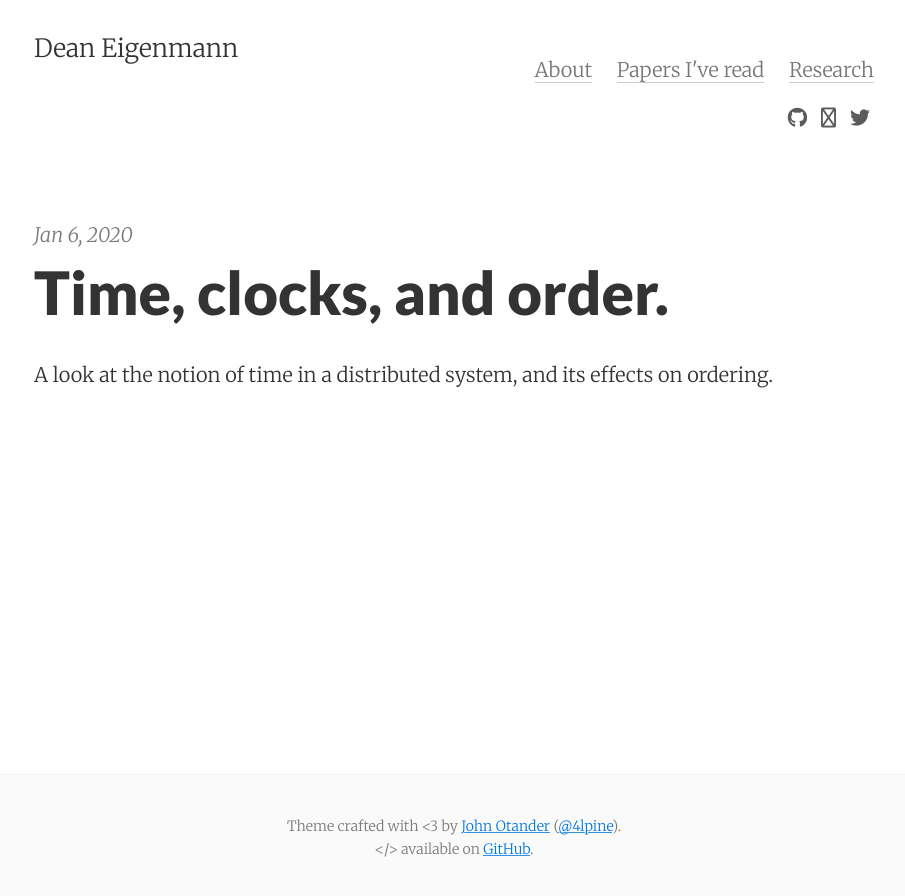
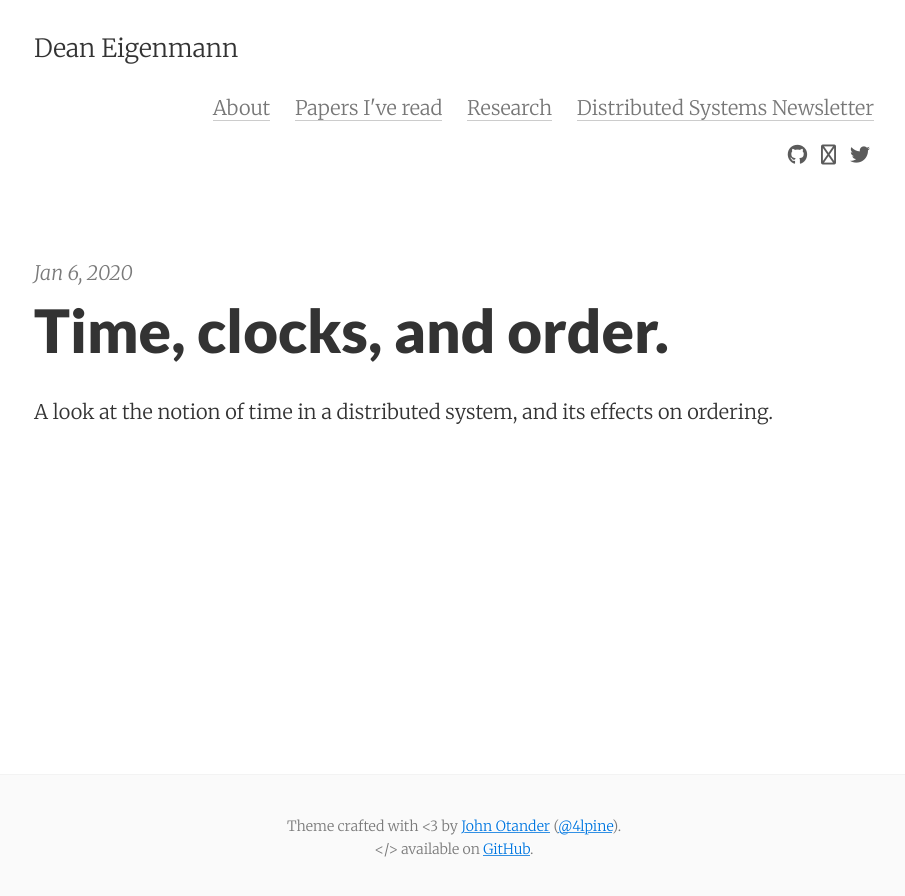
Before and after one commit to decanus/dean.eigenmann.me, a Jekyll site: the page built from index.html, in a window 1280 px wide. Shown: the top 896 px of the page, without its empty margins (186-1091 px from the left). Built offline with Jekyll 4.4.1, drawn with Linux system fonts in a browser that asks for light colours; nearby versions of some CDN libraries; the list of posts is cut into pages by our own code.

Commit message:
Update _config.yml

```diff
--- a/_config.yml
+++ b/_config.yml
@@ -12,6 +12,8 @@ header_pages:
 external_headers:
  - link: https://github.com/decanus/research
    title: Research
+ - link: https://distsys.substack.com/
+   title: Distributed Systems Newsletter
 
 # Google services
 google_verification:
```
